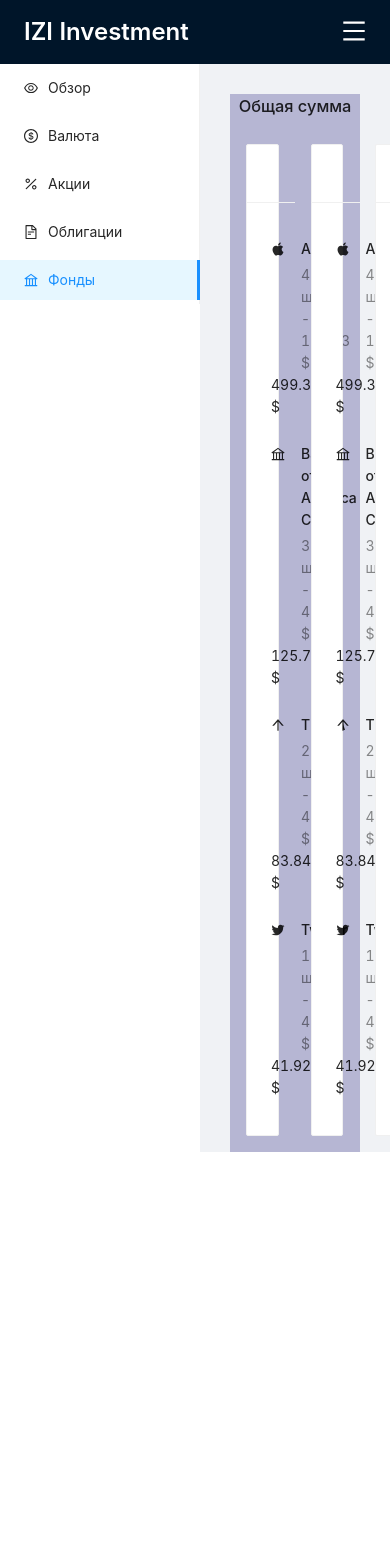
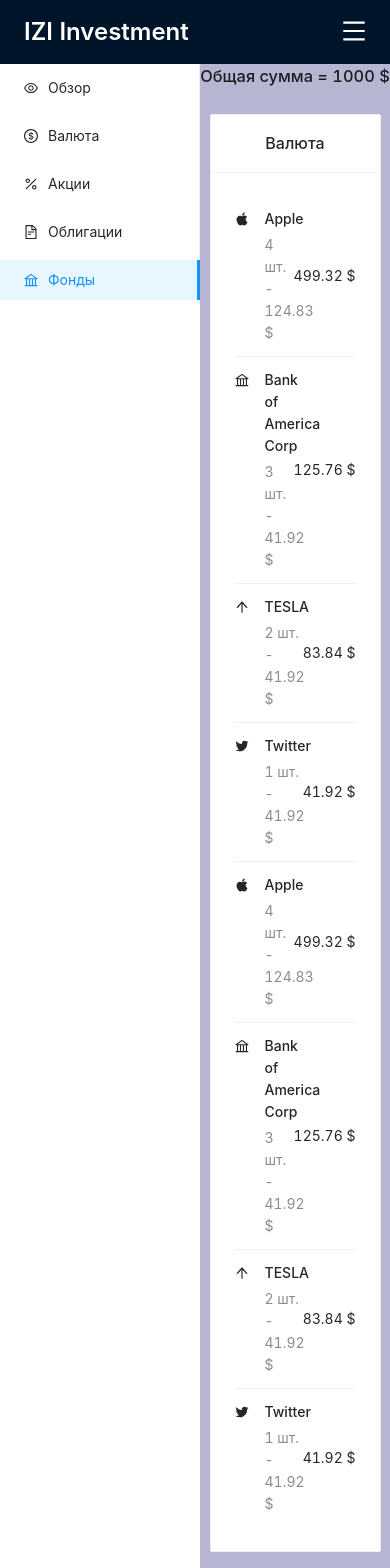
Before and after one commit to YusufZarifyanov/ReactIInvestmentApp, a React (Create React App) app: page /briefcase/funds in a window 390 px wide. Shown: the top 1568 px of the page. Before the commit the page ends 1152 px from the top, so only its background shows below. Built offline with nearby package versions, Linux system fonts and the light colour scheme.

Commit message:
refactor(ContentWindow.css .js):
--add phone version content

--add data in content

```diff
--- a/src/components/ContentWindow/ContentWindow.css
+++ b/src/components/ContentWindow/ContentWindow.css
@@ -1,6 +1,5 @@
 .main_content {
   background: rgb(182, 182, 211);
-  margin: 30px 30px 0;
 }
 
 .briefcase_header__totalSum {
@@ -22,3 +21,16 @@
     font-weight: 500;
     font-size: 16px;
 }
+
+@media screen and (max-width: 1200px) {
+    .briefcase_body {
+        display: flex;
+        flex-direction: column;
+        justify-content: center;
+    }
+    .briefcase_body__elem {
+        width: 90%;
+        height: 100%;
+       margin: 1rem auto;
+    }
+  }
--- a/src/components/ContentWindow/ContentWindow.js
+++ b/src/components/ContentWindow/ContentWindow.js
@@ -36,16 +36,46 @@ const data = [
     currency: "$",
     icon: <TwitterOutlined />,
   },
+  {
+    name: "Apple",
+    count: 4,
+    cost: 124.83,
+    currency: "$",
+    icon: <AppleFilled />,
+  },
+  {
+    name: "Bank of America Corp",
+    count: 3,
+    cost: 41.92,
+    currency: "$",
+    icon: <BankOutlined />,
+  },
+  {
+    name: "TESLA",
+    count: 2,
+    cost: 41.92,
+    currency: "$",
+    icon: <ArrowUpOutlined />,
+  },
+  {
+    name: "Twitter",
+    count: 1,
+    cost: 41.92,
+    currency: "$",
+    icon: <TwitterOutlined />,
+  },
+
+
 
 ];
 
-const ContentWindow = ({ children }) => {
+const ContentWindow = () => {
   return (
     <Layout.Content>
       <div className="main_content">
         <div className="briefcase_header">
           <div className="briefcase_header__totalSum">
-            <h1>Общая сумма</h1>
+            <h1>Общая сумма = 1000 $</h1>
           </div>
         </div>
         <div className="briefcase_body">
```
